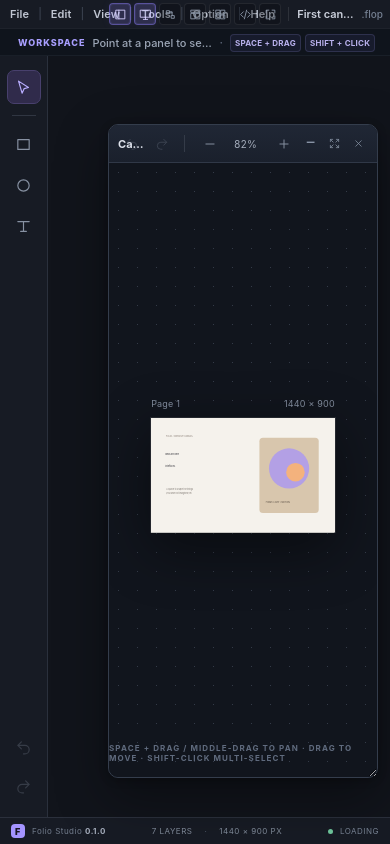
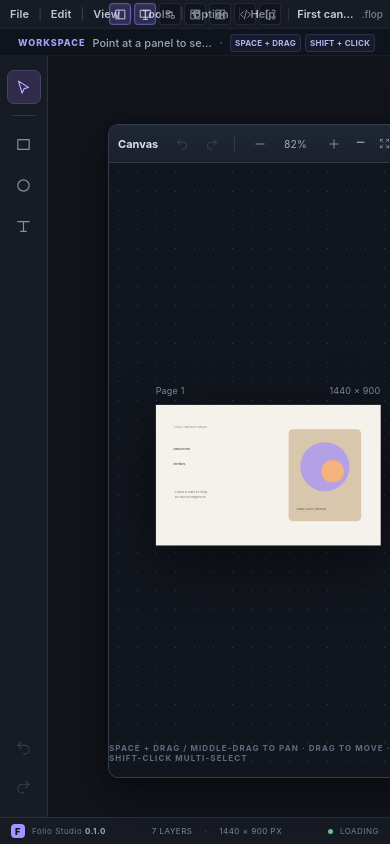
Before and after one commit to budapesservices-dotcom/folio-studio, a Preact app: page / in a window 390 px wide. Built offline with nearby package versions, Linux system fonts and the light colour scheme.

Commit message:
Fix canvas maximize and resizable floating workspace dimensions

```diff
--- a/src/styles/global.css
+++ b/src/styles/global.css
@@ -238,10 +238,10 @@ button:focus-visible, input:focus-visible, textarea:focus-visible { outline: 2px
 .layers-panel { grid-area: layers; display: flex; flex-direction: column; border-right: 1px solid var(--line); }
 .layers-panel.is-hidden { display: none; }
 .app-shell.layers-hidden { grid-template-columns: 58px 0 minmax(320px, 1fr) 292px; }
-.app-shell.layers-hidden .workspace, .app-shell.layers-hidden .workspace-closed { left: 70px; }
+.app-shell.layers-hidden .workspace { left: 70px; width: calc(100% - 374px); }
+.app-shell.layers-hidden .workspace-closed { left: 70px; }
 .app-shell.layers-hidden .logic-window { left: 92px; }
 .app-shell.layers-hidden .component-rack-drawer { left: 0; right: 0; }
-.app-shell.layers-hidden .floating-tool-window.is-expanded { left: 70px; }
 .panel-heading { display: flex; align-items: center; justify-content: space-between; min-height: 72px; padding: 13px 15px 11px; border-bottom: 1px solid #292f3b; }
 .panel-kicker { color: #777f90; font-size: 8px; font-weight: 800; letter-spacing: 1.5px; }
 .panel-heading h2 { margin: 4px 0 0; color: #e7e8ed; font-size: 14px; font-weight: 650; letter-spacing: -.2px; }
@@ -275,27 +275,36 @@ button:focus-visible, input:focus-visible, textarea:focus-visible { outline: 2px
 }
 
 .workspace {
-  resize: both;
   grid-area: workspace;
   position: absolute;
   left: 310px;
-  right: 304px;
   top: 68px;
-  bottom: 39px;
+  width: calc(100% - 614px);
+  height: calc(100% - 107px);
   z-index: 4;
   display: flex;
   flex-direction: column;
+  min-width: 320px;
+  min-height: 180px;
+  resize: both;
+  overflow: hidden;
+  background: #11151d;
+}
+.workspace.is-minimized { height: 39px; min-height: 39px; resize: none; }
+.workspace.is-expanded {
+  left: 14px;
+  top: 68px;
+  width: calc(100% - 28px);
+  height: calc(100% - 107px);
   min-width: 0;
   min-height: 0;
-  overflow: hidden;
-  background: #11151d;
-  transition: left 160ms ease, right 160ms ease, top 160ms ease, bottom 160ms ease;
+  resize: none;
+  z-index: 40;
 }
-.workspace.is-minimized { bottom: auto; height: 39px; }
-.workspace.is-expanded { left: 310px; right: 304px; top: 68px; bottom: 39px; z-index: 40; }
-.app-shell.layers-hidden .workspace.is-expanded { left: 70px; }
 
 .floating-window-header {
+  cursor: grab;
+  touch-action: none;
   display: flex;
   align-items: center;
   gap: 12px;
@@ -307,6 +316,7 @@ button:focus-visible, input:focus-visible, textarea:focus-visible { outline: 2px
   background: linear-gradient(180deg, #202735, #1a202c);
   user-select: none;
 }
+.floating-window-header:active { cursor: grabbing; }
 .floating-window-title { display: flex; align-items: baseline; gap: 9px; flex: 0 1 auto; min-width: 0; white-space: nowrap; }
 .floating-window-title strong { overflow: hidden; color: #dfe3ec; font-size: 11px; font-weight: 700; text-overflow: ellipsis; }
 .floating-window-title span { overflow: hidden; color: #768194; font-size: 8px; font-weight: 700; letter-spacing: .8px; text-overflow: ellipsis; }
@@ -368,13 +378,12 @@ button:focus-visible, input:focus-visible, textarea:focus-visible { outline: 2px
   display: flex;
   flex-direction: column;
   min-width: 280px;
-  min-height: 0;
+  min-height: 170px;
   overflow: hidden;
   border: 1px solid #394354;
   border-radius: 10px;
   background: #171e29;
   box-shadow: 0 20px 58px rgba(0, 0, 0, .48), 0 4px 12px rgba(0, 0, 0, .3);
-  transition: top 160ms ease, left 160ms ease, right 160ms ease, bottom 160ms ease, width 160ms ease, height 160ms ease;
 }
 .floating-tool-window:hover { z-index: 32; }
 .logic-window { left: 332px; top: 91px; width: 350px; height: 385px; }
@@ -383,12 +392,13 @@ button:focus-visible, input:focus-visible, textarea:focus-visible { outline: 2px
 .floating-tool-window.is-minimized { height: 39px; min-height: 39px; resize: none; }
 .workspace.is-minimized { height: 39px; min-height: 39px; resize: none; }
 .floating-tool-window.is-expanded {
-  left: 310px;
-  right: 304px;
+  left: 14px;
   top: 68px;
-  bottom: 39px;
-  width: auto;
-  height: auto;
+  width: calc(100% - 28px);
+  height: calc(100% - 107px);
+  min-width: 0;
+  min-height: 0;
+  resize: none;
   z-index: 42;
 }
 
@@ -513,9 +523,11 @@ button:focus-visible, input:focus-visible, textarea:focus-visible { outline: 2px
 
 @media (max-width: 1120px) {
   .app-shell { grid-template-columns: 54px 210px minmax(300px, 1fr) 254px; }
-  .workspace, .workspace-closed { left: 276px; right: 266px; }
-  .workspace.is-expanded { left: 276px; right: 266px; }
-  .floating-tool-window.is-expanded { left: 276px; right: 266px; }
+  .workspace { left: 276px; width: calc(100% - 542px); }
+  .workspace-closed { left: 276px; right: 266px; }
+  .app-shell.layers-hidden { grid-template-columns: 54px 0 minmax(300px, 1fr) 254px; }
+  .app-shell.layers-hidden .workspace { left: 66px; width: calc(100% - 332px); }
+  .app-shell.layers-hidden .workspace-closed { left: 66px; right: 266px; }
   .logic-window { left: 292px; }
   .component-canvas-window { right: 278px; }
   .component-rack-drawer { left: 0; right: 0; }
@@ -529,9 +541,11 @@ button:focus-visible, input:focus-visible, textarea:focus-visible { outline: 2px
     grid-template-areas: "toolbar toolbar toolbar" "tools layers workspace" "footer footer footer";
   }
   .inspector-panel { display: none; }
-  .workspace, .workspace-closed { left: 268px; right: 12px; }
-  .workspace.is-expanded { left: 268px; right: 12px; }
-  .floating-tool-window.is-expanded { left: 268px; right: 12px; }
+  .workspace { left: 268px; width: calc(100% - 280px); }
+  .workspace-closed { left: 268px; right: 12px; }
+  .app-shell.layers-hidden { grid-template-columns: 54px 0 minmax(280px, 1fr); }
+  .app-shell.layers-hidden .workspace { left: 66px; width: calc(100% - 78px); }
+  .app-shell.layers-hidden .workspace-closed { left: 66px; right: 12px; }
   .logic-window { left: 278px; }
   .component-canvas-window { right: 20px; }
   .code-window { left: 24%; width: min(620px, 70vw); }
@@ -557,9 +571,9 @@ button:focus-visible, input:focus-visible, textarea:focus-visible { outline: 2px
     grid-template-areas: "toolbar toolbar" "tools workspace" "footer footer";
   }
   .layers-panel { display: none; }
-  .workspace, .workspace-closed { left: 60px; right: 12px; }
-  .workspace.is-expanded { left: 60px; right: 12px; }
-  .floating-tool-window.is-expanded { left: 60px; right: 12px; }
+  .workspace { left: 60px; width: calc(100% - 72px); }
+  .workspace-closed { left: 60px; right: 12px; }
+  .app-shell.layers-hidden { grid-template-columns: 48px minmax(0, 1fr); }
   .logic-window { left: 60px; top: 96px; width: min(350px, calc(100vw - 76px)); }
   .component-canvas-window { left: 60px; right: 12px; top: 112px; width: auto; }
   .code-window { left: 60px; right: 12px; top: 128px; width: auto; }
```
